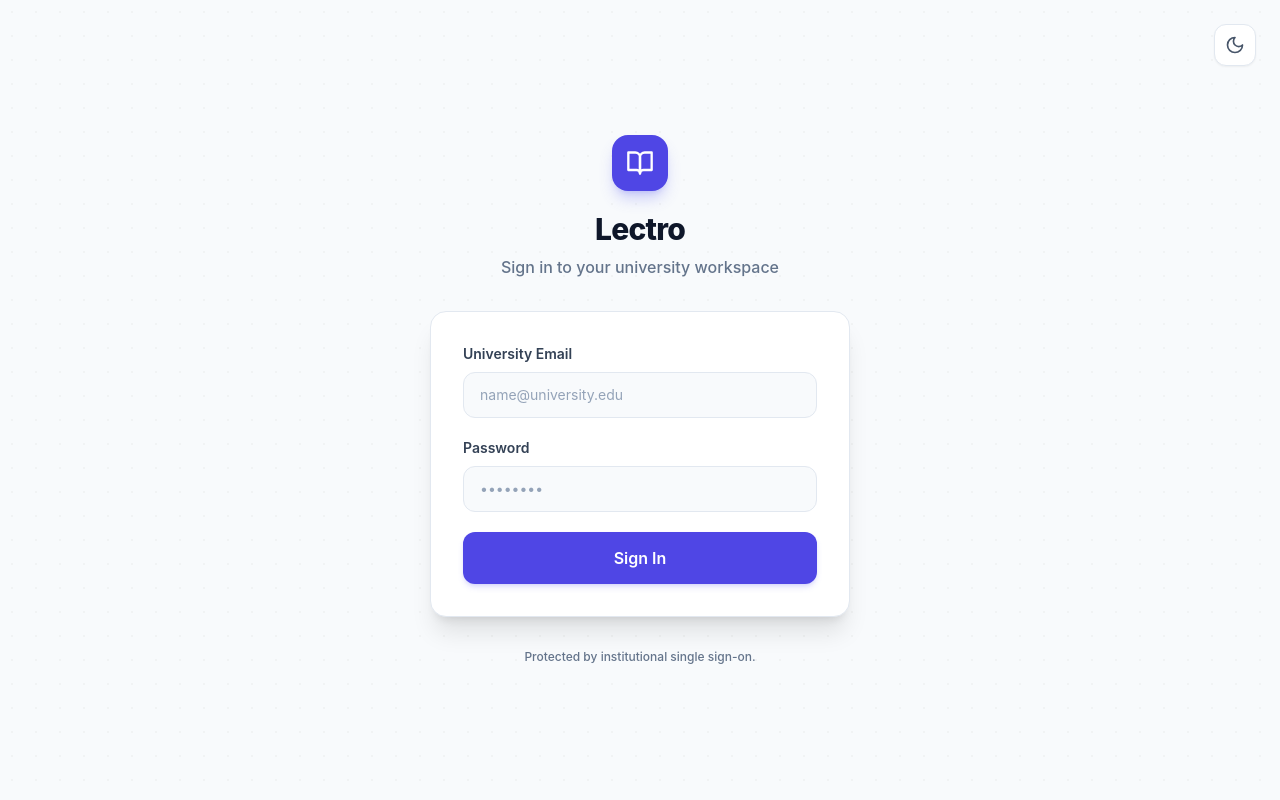
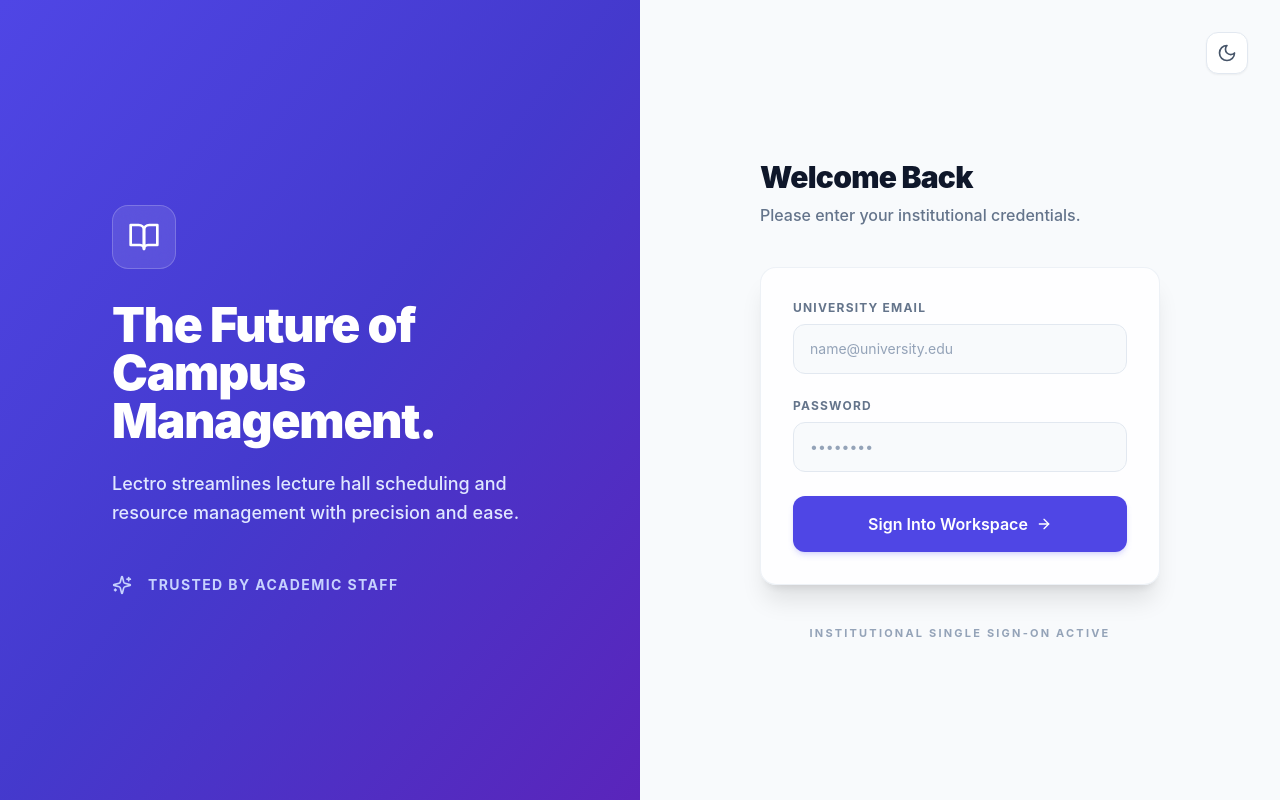
Before and after one commit to Dilanka-Bandara/Lecture-Hall-Management-System---EC6060_E22_Software-Engineering-Project-, a React (Vite) app in the folder frontend/: page / in a window 1280 px wide. Built offline with nearby package versions, Linux system fonts and the light colour scheme.

Commit message:
Update Login.jsx
update loging page

```diff
--- a/frontend/src/pages/Login.jsx
+++ b/frontend/src/pages/Login.jsx
@@ -2,7 +2,7 @@
 import { useNavigate } from 'react-router-dom';
 import { useAuth } from '../context/AuthContext';
 import { motion } from 'framer-motion';
-import { BookOpen, AlertCircle } from 'lucide-react';
+import { BookOpen, AlertCircle, ArrowRight, Sparkles } from 'lucide-react';
 import ThemeToggle from '../components/ThemeToggle';
 
 const Login = () => {
@@ -10,7 +10,6 @@
   const [password, setPassword] = useState('');
   const [error, setError] = useState('');
   const [isLoading, setIsLoading] = useState(false);
-
   const { login } = useAuth();
   const navigate = useNavigate();
 
@@ -26,9 +25,7 @@
         case 'hod': navigate('/hod-dashboard'); break;
         case 'technical_officer': navigate('/to-dashboard'); break;
         case 'admin': navigate('/admin-dashboard'); break;
-        default:
-          console.log("Unknown role received:", role);
-          navigate('/');
+        default: navigate('/');
       }
     } catch (err) {
       setError(err.message);
@@ -38,60 +35,103 @@
   };
 
   return (
-    <div className="min-h-screen flex items-center justify-center p-4 relative overflow-hidden bg-slate-50 dark:bg-[#0B1120] transition-colors duration-300">
+    <div className="min-h-screen flex bg-slate-50 dark:bg-[#0B1120] transition-colors duration-500 overflow-hidden">
 
-      {/* SaaS Dot Grid Background */}
-      <div className="absolute inset-0 z-0 opacity-[0.03] dark:opacity-[0.05]"
-           style={{ backgroundImage: 'radial-gradient(#000 1px, transparent 1px)', backgroundSize: '24px 24px' }}>
+      {/* Left Column: Branding & Visuals (Hidden on Mobile) */}
+      <div className="hidden lg:flex lg:w-1/2 relative bg-indigo-600 items-center justify-center overflow-hidden">
+        {/* Animated Background Elements */}
+        <motion.div
+          animate={{ rotate: 360 }}
+          transition={{ duration: 50, repeat: Infinity, ease: "linear" }}
+          className="absolute w-[800px] h-[800px] border border-indigo-400/20 rounded-full"
+        />
+        <div className="absolute inset-0 bg-gradient-to-br from-indigo-600 via-indigo-700 to-violet-800 opacity-90" />
+
+        <div className="relative z-10 p-12 text-white max-w-lg">
+          <motion.div
+            initial={{ opacity: 0, y: 20 }}
+            animate={{ opacity: 1, y: 0 }}
+            className="w-16 h-16 bg-white/10 backdrop-blur-lg rounded-2xl flex items-center justify-center mb-8 border border-white/20"
+          >
+            <BookOpen className="text-white w-8 h-8" />
+          </motion.div>
+          <motion.h1
+            initial={{ opacity: 0, y: 20 }}
+            animate={{ opacity: 1, y: 0 }}
+            transition={{ delay: 0.1 }}
+            className="text-5xl font-black tracking-tight mb-6"
+          >
+            The Future of <br/>Campus Management.
+          </motion.h1>
+          <motion.p
+            initial={{ opacity: 0, y: 20 }}
+            animate={{ opacity: 1, y: 0 }}
+            transition={{ delay: 0.2 }}
+            className="text-indigo-100 text-lg font-medium leading-relaxed"
+          >
+            Lectro streamlines lecture hall scheduling and resource management with precision and ease.
+          </motion.p>
+
+          <motion.div
+            initial={{ opacity: 0 }}
+            animate={{ opacity: 1 }}
+            transition={{ delay: 0.4 }}
+            className="mt-12 flex items-center gap-4 text-sm font-bold uppercase tracking-widest text-indigo-200"
+          >
+            <Sparkles className="w-5 h-5" />
+            <span>Trusted by Academic Staff</span>
+          </motion.div>
+        </div>
       </div>
 
-      {/* Floating Theme Toggle */}
-      <div className="absolute top-6 right-6 z-50">
+      {/* Right Column: Login Form */}
+      <div className="w-full lg:w-1/2 flex items-center justify-center p-8 relative">
+        <div className="absolute top-8 right-8 z-50">
           <ThemeToggle />
         </div>
 
         <motion.div
+          initial={{ opacity: 0, x: 20 }}
+          animate={{ opacity: 1, x: 0 }}
+          className="w-full max-w-[400px]"
+        >
+          <div className="mb-10">
+            <h2 className="text-3xl font-black text-slate-900 dark:text-white tracking-tight mb-2">Welcome Back</h2>
+            <p className="text-slate-500 dark:text-slate-400 font-medium">Please enter your institutional credentials.</p>
+          </div>
+
+          <div className="saas-card p-8 border-slate-200/60 dark:border-slate-800/60 backdrop-blur-sm bg-white/80 dark:bg-slate-900/80">
+            {error && (
+              <motion.div
                 initial={{ opacity: 0, scale: 0.95 }}
                 animate={{ opacity: 1, scale: 1 }}
-        transition={{ duration: 0.4, ease: "easeOut" }}
-        className="w-full max-w-[420px] z-10"
+                className="mb-6 p-4 bg-rose-50 dark:bg-rose-500/10 border border-rose-200 dark:border-rose-500/20 rounded-xl flex items-start text-rose-600 dark:text-rose-400 text-sm font-medium"
               >
-        <div className="text-center mb-8">
-          <div className="w-14 h-14 bg-indigo-600 rounded-2xl flex items-center justify-center mx-auto mb-5 shadow-lg shadow-indigo-500/30">
-            <BookOpen className="text-white w-7 h-7" />
-          </div>
-          <h2 className="text-3xl font-extrabold text-slate-900 dark:text-white tracking-tight">Lectro</h2>
-          <p className="text-slate-500 dark:text-slate-400 font-medium mt-2">Sign in to your university workspace</p>
-        </div>
-
-        <div className="saas-card p-8">
-          {error && (
-            <motion.div initial={{ opacity: 0, y: -10 }} animate={{ opacity: 1, y: 0 }} className="mb-6 p-4 bg-rose-50 dark:bg-rose-500/10 border border-rose-200 dark:border-rose-500/20 rounded-xl flex items-start text-rose-600 dark:text-rose-400 text-sm font-medium">
                 <AlertCircle className="w-5 h-5 mr-2.5 flex-shrink-0" />
                 <span>{error}</span>
               </motion.div>
             )}
 
-          <form onSubmit={handleLogin} className="space-y-5">
+            <form onSubmit={handleLogin} className="space-y-6">
               <div>
-              <label className="block text-sm font-semibold text-slate-700 dark:text-slate-300 mb-2">University Email</label>
+                <label className="block text-xs font-bold text-slate-500 dark:text-slate-400 uppercase tracking-widest mb-2">University Email</label>
                 <input
                   type="email"
                   value={email}
                   onChange={(e) => setEmail(e.target.value)}
-                className="saas-input"
+                  className="saas-input py-3.5"
                   placeholder="name@university.edu"
                   required
                 />
               </div>
 
               <div>
-              <label className="block text-sm font-semibold text-slate-700 dark:text-slate-300 mb-2">Password</label>
+                <label className="block text-xs font-bold text-slate-500 dark:text-slate-400 uppercase tracking-widest mb-2">Password</label>
                 <input
                   type="password"
                   value={password}
                   onChange={(e) => setPassword(e.target.value)}
-                className="saas-input"
+                  className="saas-input py-3.5"
                   placeholder="••••••••"
                   required
                 />
@@ -100,17 +140,23 @@
               <button
                 type="submit"
                 disabled={isLoading}
-              className="saas-button w-full mt-2 py-3.5 text-base"
+                className="saas-button w-full py-4 text-base group"
               >
-              {isLoading ? 'Authenticating...' : 'Sign In'}
+                {isLoading ? 'Authenticating...' : (
+                  <span className="flex items-center justify-center">
+                    Sign Into Workspace
+                    <ArrowRight className="ml-2 w-4 h-4 transition-transform group-hover:translate-x-1" />
+                  </span>
+                )}
               </button>
             </form>
           </div>
 
-        <p className="text-center text-xs font-medium text-slate-500 dark:text-slate-500 mt-8">
-          Protected by institutional single sign-on.
+          <p className="text-center text-[11px] font-bold text-slate-400 dark:text-slate-600 mt-10 uppercase tracking-[0.2em]">
+            Institutional Single Sign-On Active
           </p>
         </motion.div>
+      </div>
     </div>
   );
 };
```
Lines whose indentation alone changed are shown as unchanged.
